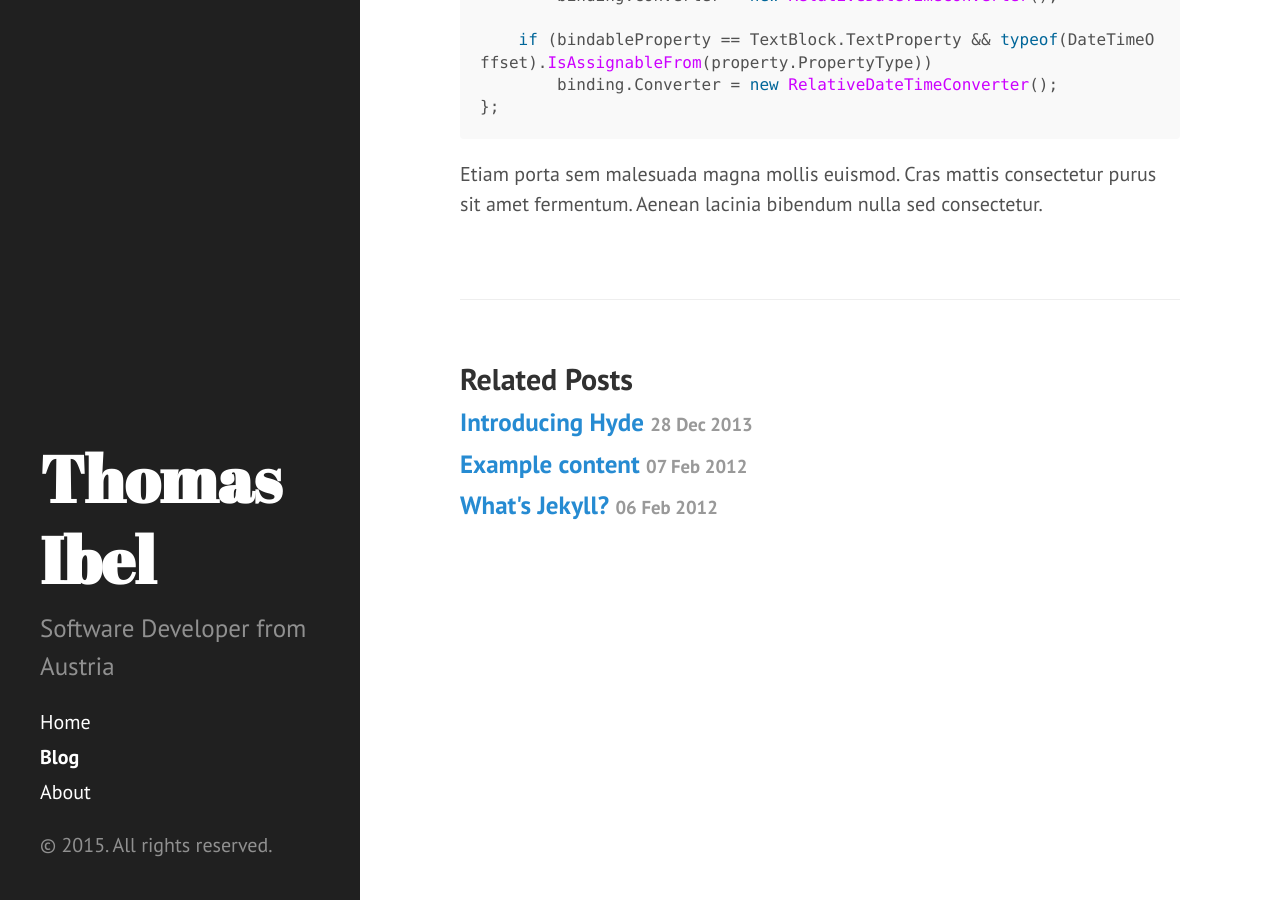
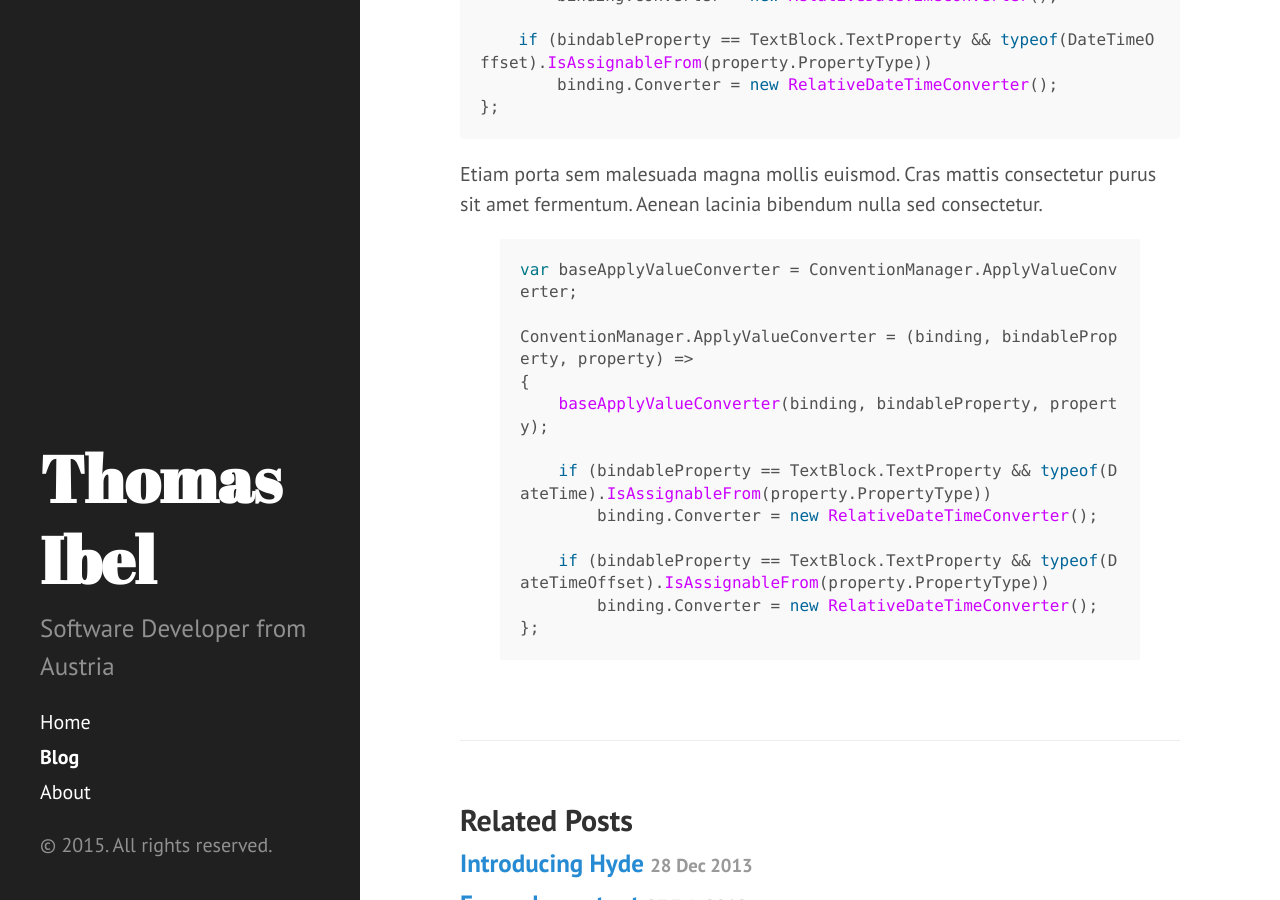
Before and after one commit to tibel/tibel.github.io, a Jekyll site: the page built from _posts/2015-03-01-using-value-converters-by-convention.md, in a window 1280 px wide and 900 px high, scrolled down 497 px. Built offline with Jekyll 4.4.1, drawn with Linux system fonts in a browser that asks for light colours; Markdown is read by kramdown in place of the engine named in the settings.

Commit message:
more testing of syntax highlighter

````diff
--- a/_posts/2015-03-01-using-value-converters-by-convention.md
+++ b/_posts/2015-03-01-using-value-converters-by-convention.md
@@ -21,3 +21,18 @@
 ```
 
 Etiam porta sem malesuada magna mollis euismod. Cras mattis consectetur purus sit amet fermentum. Aenean lacinia bibendum nulla sed consectetur.
+
+{% highlight csharp %}
+var baseApplyValueConverter = ConventionManager.ApplyValueConverter;
+
+ConventionManager.ApplyValueConverter = (binding, bindableProperty, property) =>
+{
+    baseApplyValueConverter(binding, bindableProperty, property);
+
+    if (bindableProperty == TextBlock.TextProperty && typeof(DateTime).IsAssignableFrom(property.PropertyType))
+        binding.Converter = new RelativeDateTimeConverter();
+
+    if (bindableProperty == TextBlock.TextProperty && typeof(DateTimeOffset).IsAssignableFrom(property.PropertyType))
+        binding.Converter = new RelativeDateTimeConverter();
+};
+{% endhighlight %}
````
